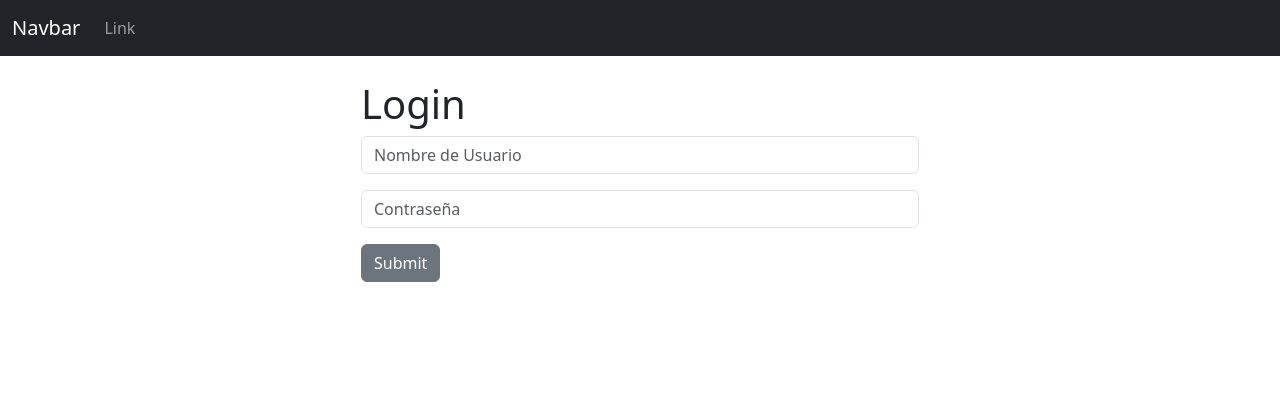
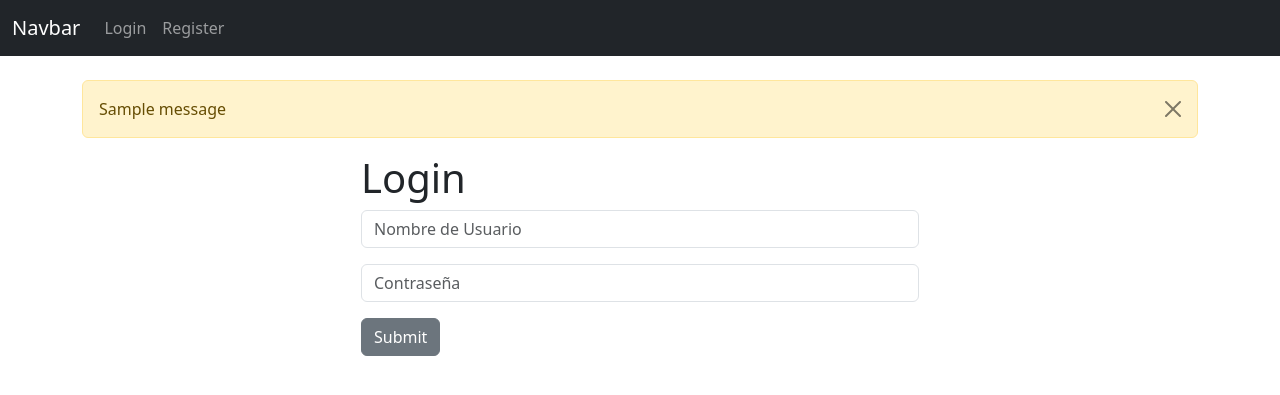
Before and after one commit to dgonzalesi/nao-django-crm, a Django app: page / in a window 1280 px wide. Shown: the top 395 px of the page. Run offline with Django 4.2, Linux system fonts and the light colour scheme; tables that the repository leaves empty hold one stand-in row (values such as "Sample post"); one stand-in notice (Sample message) is shown.

Commit message:
Add logout functionality.

```diff
--- /dev/null
+++ b/dcrm/nao_crm/forms.py
@@ -0,0 +1,2 @@
+from django.contrib.auth.forms import UserCreationForm
+from django.contrib.auth.models import User
--- a/dcrm/nao_crm/templates/base.html
+++ b/dcrm/nao_crm/templates/base.html
@@ -10,6 +10,16 @@
     {% include 'navbar.html' %}
     <div class="container">
         <br />
+        {% if 1 == 1 %}
+            {% for message in messages %}
+                <div class="alert alert-warning alert-dismissible fade show" role="alert">
+                    {{ message }}
+                    <buttom type='button' class="btn-close"
+                      data-bs-dismiss="alert" aria-label="Close">
+                    </buttom>
+                </div>
+            {% endfor %}
+        {% endif %}
         {% block content %}
         {% endblock %}
     </div>
--- a/dcrm/nao_crm/templates/navbar.html
+++ b/dcrm/nao_crm/templates/navbar.html
@@ -6,12 +6,19 @@
     </button>
     <div class="collapse navbar-collapse" id="navbarSupportedContent">
       <ul class="navbar-nav me-auto mb-2 mb-lg-0">
-        {% comment %} <li class="nav-item">
-          <a class="nav-link active" aria-current="page" href="#">Home</a>
-        </li> {% endcomment %}
+
+       {% if user.is_authenticated %}
         <li class="nav-item">
-          <a class="nav-link" href="#">Link</a>
+                <a class="nav-link" href="{% url 'logout' %}">Logout</a>
         </li>
+        {% else %}
+        <li class="nav-item">
+                <a class="nav-link" href="{% url 'index' %}">Login</a>
+        </li>
+        <li class="nav-item">
+                <a class="nav-link" href="{% url 'register' %}">Register</a>
+        </li>
+       {% endif %}
       </ul>
     </div>
   </div>
--- a/dcrm/nao_crm/urls.py
+++ b/dcrm/nao_crm/urls.py
@@ -3,6 +3,6 @@ from . import views
 
 urlpatterns = [
     path('', views.index, name='index'),
-    # path('login/', views.login_user, name='login'),
-    # path('logout/', views.logout_user, name='logout')
+    path('register/', views.register_user, name='register'),
+    path('logout/', views.logout_user, name='logout')
 ]
--- a/dcrm/nao_crm/views.py
+++ b/dcrm/nao_crm/views.py
@@ -1,4 +1,4 @@
-from django.shortcuts import render
+from django.shortcuts import render, redirect
 from django.contrib.auth import authenticate, login, logout
 from django.contrib import messages
 # Create your views here.
@@ -6,13 +6,23 @@ from django.contrib import messages
 def index(request):
     if request.method == "POST":
         username = request.POST['username']
-        password = request.POST.get("password")
-        print(request.POST['username'])
-        print(request.POST)
-    return render(request, 'index.html', {})
-
-def login_user(request):
-    pass
+        password = request.POST['password']
+        user = authenticate(request, username=username, password=password)
+        if user is not None:
+            login(request,user)
+            messages.success(request, ("You have been logged in!"))
+            return redirect('index')
+        else:
+            messages.success(request, "Error logging in - please try again...")
+            print(messages)
+            return redirect('index')
+    else:
+        return render(request, 'index.html', {})
 
 def logout_user(request):
-    pass
+    logout(request)
+    messages.success(request, "You have been logged out!")
+    return redirect('index')
+
+def register_user(request):
+    return render(request, 'register.html', {})
```
Also changed, not shown: dcrm/nao_crm/templates/register.html (added, +7 -0 lines).
